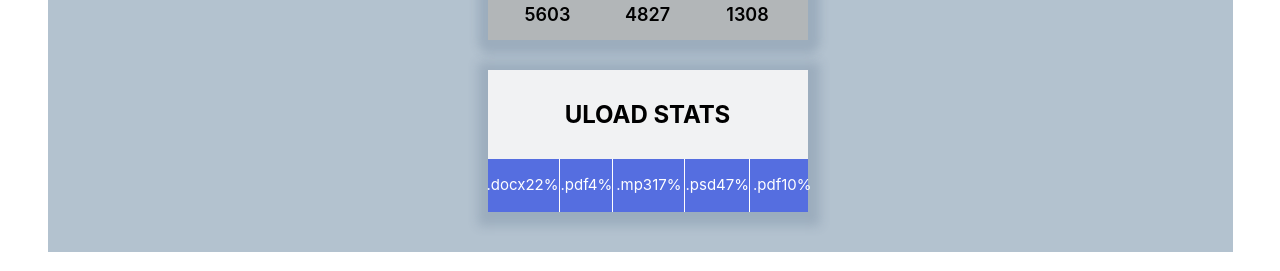
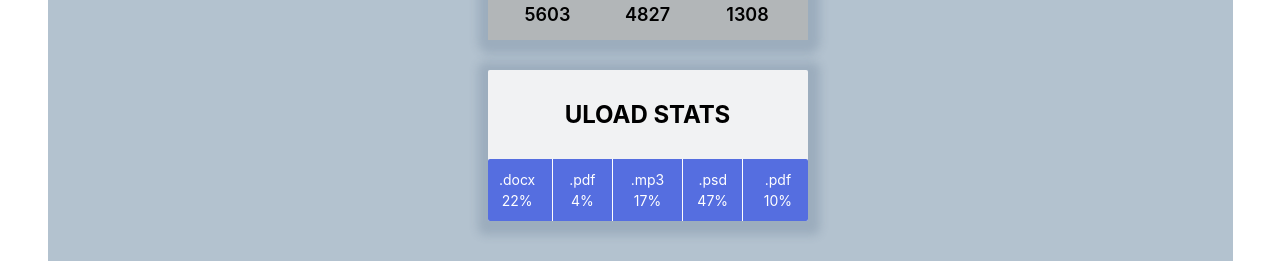
Before and after one commit to Den4icGuti/goit-react-hw-01-components, a React (Create React App) app: page / in a window 1280 px wide. Shown: the part 337-608 px from the top of the page. Built offline with nearby package versions, Linux system fonts and the light colour scheme.

Commit message:
add styles for card statistic

```diff
--- a/src/Components/Statistics/Statistics.js
+++ b/src/Components/Statistics/Statistics.js
@@ -1,8 +1,8 @@
 import styles from './Statistics.module.css'
+import PropTypes from 'prop-types';
 
 
-
-export default function Satistic({ item,title }) {
+export default function Statistic({ item }) {
 
   return (
     <section className={styles.statistics}>
--- a/src/Components/Statistics/Statistics.module.css
+++ b/src/Components/Statistics/Statistics.module.css
@@ -5,7 +5,7 @@
   background-color: rgba(247, 247, 247, 0.925);
   margin-left: auto;
   margin-right: auto;
-  /* border-radius: 4px; */
+  border-radius: 2px;
   box-shadow: 1px 3px 10px 11px rgba(63, 91, 122, 0.2);
 }
 
@@ -20,20 +20,27 @@
   justify-content: center;
   align-items: center;
   background-color: rgb(85, 110, 224);
+  border-radius: 2px;
 }
 .item {
-  margin-left: 3px;
+  margin-left: 5px;
   height: auto;
   width: 70px;
   text-align: center;
-  padding-top: 15px;
-  padding-bottom: 15px;
+  padding-top: 10px;
+  padding-bottom: 10px;
+}
+
+.item:first-child {
+  margin-left: 0px;
 }
 
 .label {
-  font-size: 15px;
+  font-size: 14px;
   line-height: 1.5;
   color: #fff;
+  display: flex;
+  flex-direction: column;
 }
 
 .statistics li:nth-child(2n) {
```
